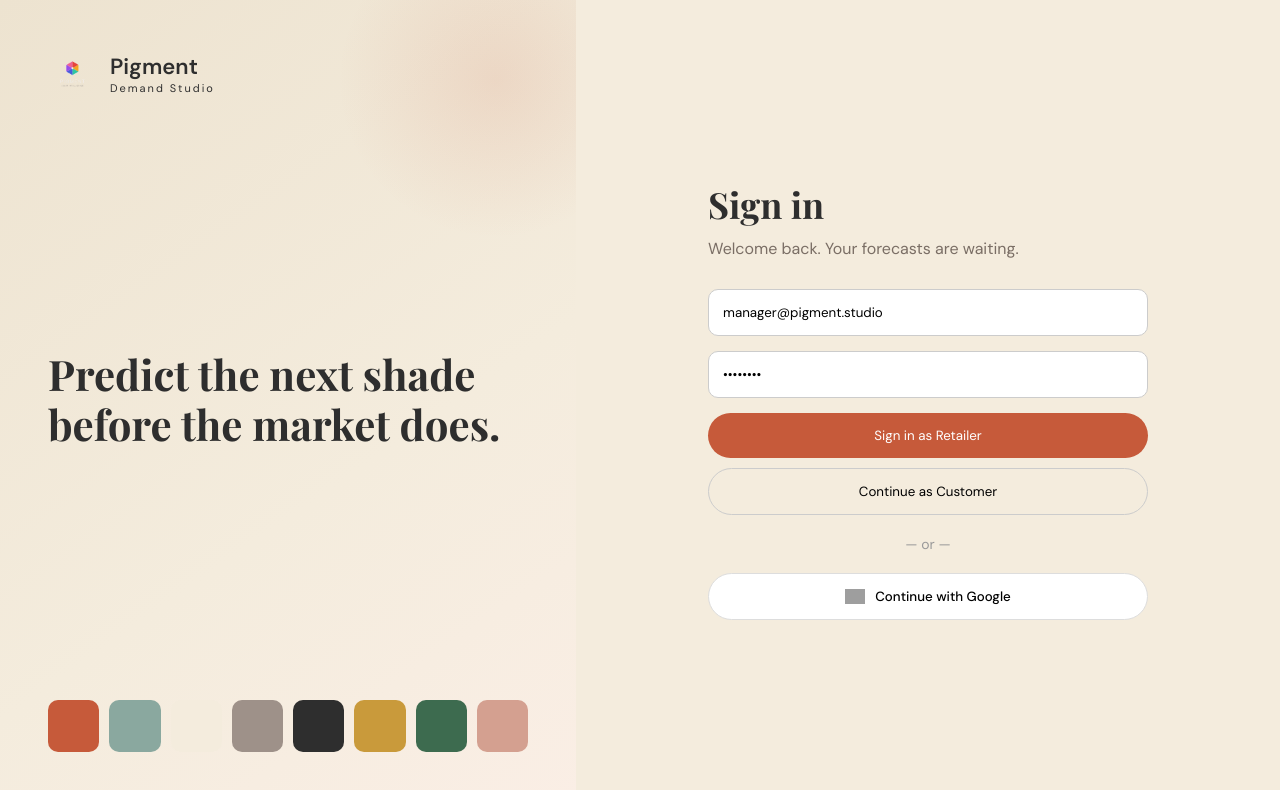
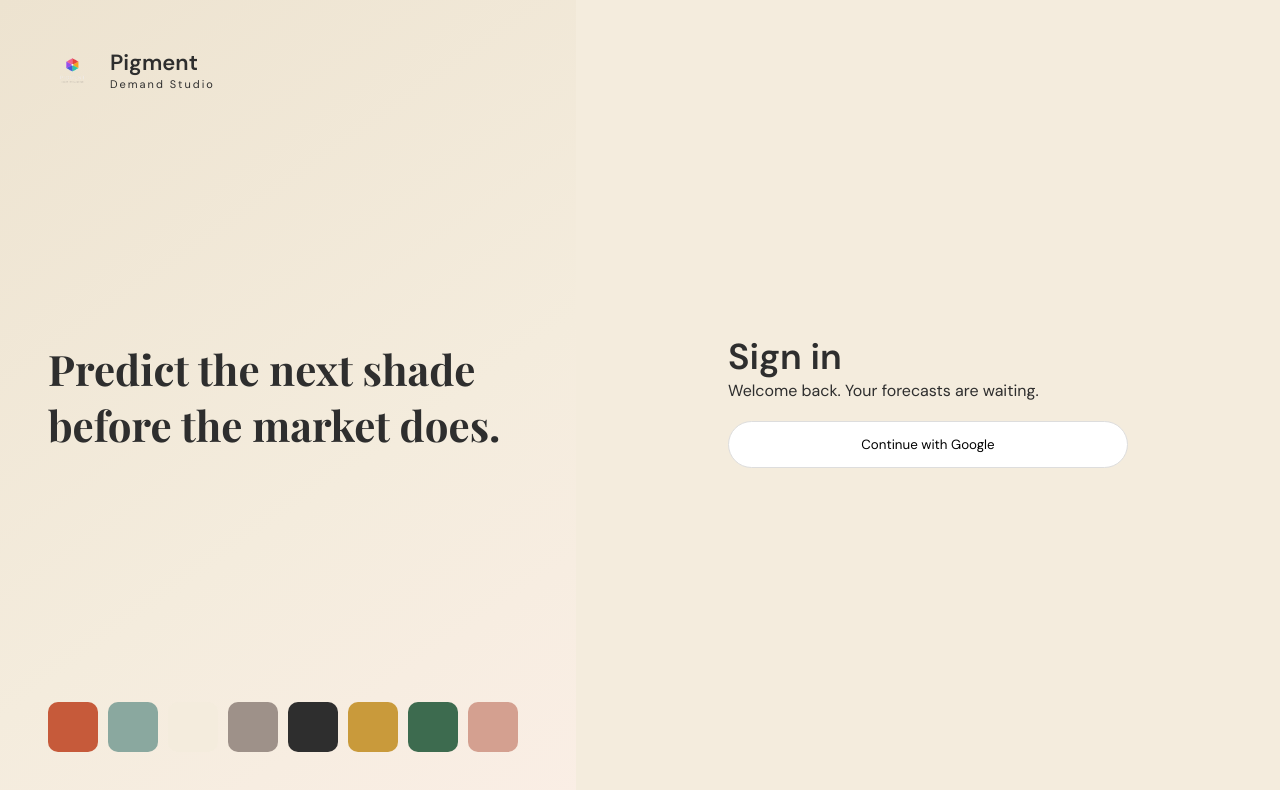
Before and after one commit to CRYPTO-JASH/Product-Management-Analysis, a React (Vite) app in the folder frontend/: page / in a window 1280 px wide. Shown: the top 790 px of the page. Built offline with nearby package versions, Linux system fonts and the light colour scheme; grey boxes are pictures that could not be loaded.

Commit message:
Fixed bugs:

```diff
--- /dev/null
+++ b/frontend/src/components/ProtectedRoute.jsx
@@ -0,0 +1,76 @@
+import React, { useEffect, useState } from 'react'
+import { Navigate } from 'react-router-dom'
+import { supabase } from '../services/supabaseClient'
+
+export default function ProtectedRoute({ children }) {
+  const [isAuthenticated, setIsAuthenticated] = useState(null)
+  const [isLoading, setIsLoading] = useState(true)
+
+  useEffect(() => {
+    let mounted = true
+
+    const checkAuth = async () => {
+      try {
+        // First check session (synchronous from stored token)
+        const { data: { session }, error: sessionError } = await supabase.auth.getSession()
+
+        if (sessionError) throw sessionError
+
+        if (mounted) {
+          if (session?.user) {
+            setIsAuthenticated(true)
+          } else {
+            // No session in storage, check current auth state
+            const { data: { user }, error: userError } = await supabase.auth.getUser()
+            if (userError) throw userError
+            setIsAuthenticated(!!user)
+          }
+        }
+      } catch (error) {
+        console.error('Auth check failed:', error)
+        if (mounted) setIsAuthenticated(false)
+      } finally {
+        if (mounted) setIsLoading(false)
+      }
+    }
+
+    checkAuth()
+
+    // Subscribe to auth state changes (handles OAuth redirect)
+    const { data: { subscription } } = supabase.auth.onAuthStateChange((event, session) => {
+      if (mounted) {
+        if (event === 'SIGNED_IN' || session?.user) {
+          setIsAuthenticated(true)
+        } else if (event === 'SIGNED_OUT') {
+          setIsAuthenticated(false)
+        }
+      }
+    })
+
+    return () => {
+      mounted = false
+      subscription?.unsubscribe()
+    }
+  }, [])
+
+  if (isLoading) {
+    return (
+      <div style={{
+        display: 'flex',
+        justifyContent: 'center',
+        alignItems: 'center',
+        height: '100vh',
+        fontSize: '18px',
+        color: '#666'
+      }}>
+        Loading...
+      </div>
+    )
+  }
+
+  if (!isAuthenticated) {
+    return <Navigate to="/" replace />
+  }
+
+  return children
+}
--- a/frontend/src/customer/pages/Shades.jsx
+++ b/frontend/src/customer/pages/Shades.jsx
@@ -1,7 +1,6 @@
 import React from "react";
 import { useAuth } from "../../context/AuthContext";
 
-// 🔥 AUTO COLOR GENERATOR
 function stringToColor(str) {
   let hash = 0;
   for (let i = 0; i < str.length; i++) {
@@ -26,8 +25,6 @@ export default function Shades() {
       id: i,
       name: item.name,
       value: Number(item.value) || 0,
-      trend: item.trend || "Normal",
-
       hex: item.hex && item.hex.startsWith("#")
         ? item.hex
         : stringToColor(item.name)
@@ -42,7 +39,7 @@ export default function Shades() {
       </h1>
 
       {sorted.length === 0 ? (
-        <p>No data available. Upload CSV from retailer side.</p>
+        <p>No data available. Upload CSV first.</p>
       ) : (
         <div style={{
           display: "grid",
--- a/frontend/src/pages/Login.jsx
+++ b/frontend/src/pages/Login.jsx
@@ -1,33 +1,17 @@
-import React, { useState } from 'react'
-import { useNavigate } from 'react-router-dom'
-import { useAuth } from "../context/AuthContext.jsx";
+import React from 'react'
 import { supabase } from '../services/supabaseClient'
 import logo from '../assets/logo.png'
 
 const PALETTE = ['#C65A3A','#8AA89F','#F4ECDD','#9E9189','#2E2E2E','#C99A3B','#3D6B4F','#D4A090']
 
 export default function Login() {
-  const { login } = useAuth()
-  const navigate = useNavigate()
-  const [email, setEmail] = useState('manager@pigment.studio')
-  const [password, setPassword] = useState('••••••••')
-
-  function handleRetailer() {
-    login('RETAILER')
-    navigate('/dashboard')
-  }
-
-  function handleCustomer() {
-    login('CUSTOMER')
-    navigate('/customer/shades')
-  }
 
   const handleGoogleLogin = async () => {
     const { error } = await supabase.auth.signInWithOAuth({
       provider: 'google',
       options: {
-        redirectTo: 'http://localhost:5173/dashboard',
-      },
+        redirectTo: `${window.location.origin}/dashboard`
+      }
     })
     if (error) console.log(error.message)
   }
@@ -35,30 +19,17 @@ export default function Login() {
   return (
     <div style={{ display:'flex', minHeight:'100vh', background:'var(--ivory)' }}>
 
-      {/* LEFT PANEL */}
+      {/* LEFT */}
       <div style={{
-        width:'45%', minHeight:'100vh',
+        width:'45%',
         background:'linear-gradient(145deg,#EDE3D0 0%,#F4ECDD 60%,#FAEEE5 100%)',
-        display:'flex', flexDirection:'column',
-        justifyContent:'space-between', padding:'48px',
-        position:'relative', overflow:'hidden'
+        display:'flex',
+        flexDirection:'column',
+        justifyContent:'space-between',
+        padding:'48px'
       }}>
-        <div style={{ position:'absolute', top:'-80px', right:'-80px',
-          width:'320px', height:'320px',
-          background:'radial-gradient(circle,rgba(198,90,58,0.12) 0%,transparent 70%)',
-          borderRadius:'50%' }} />
-
-        {/* 🔥 LOGO (FIXED) */}
         <div style={{ display:'flex', alignItems:'center', gap:'12px' }}>
-          <img
-            src={logo}
-            alt="Pigment"
-            style={{
-              width:'50px',
-              height:'50px',
-              objectFit:'contain'
-            }}
-          />
+          <img src={logo} alt="Pigment" style={{ width:'50px' }} />
           <div>
             <div style={{ fontSize:'22px', fontWeight:600 }}>Pigment</div>
             <div style={{ fontSize:'11px', letterSpacing:'2px' }}>
@@ -67,86 +38,38 @@ export default function Login() {
           </div>
         </div>
 
-        <div>
-          <h1 style={{
-            fontFamily:'Playfair Display,serif',
-            fontSize:'42px',
-            lineHeight:1.2
-          }}>
+        <h1 style={{ fontSize:'42px', fontFamily:'Playfair Display' }}>
           Predict the next shade before the market does.
         </h1>
-        </div>
 
-        <div>
         <div style={{ display:'flex', gap:'10px' }}>
           {PALETTE.map(c => (
             <div key={c} style={{
-                width:'52px',
-                height:'52px',
+              width:'50px',
+              height:'50px',
               background:c,
               borderRadius:'10px'
             }} />
           ))}
         </div>
       </div>
-      </div>
 
-      {/* RIGHT PANEL */}
+      {/* RIGHT */}
       <div style={{ flex:1, display:'flex', alignItems:'center', justifyContent:'center' }}>
-        <div style={{ width:'100%', maxWidth:'440px' }}>
+        <div style={{ width:'400px' }}>
 
-          <h2 style={{
-            fontFamily:'Playfair Display,serif',
-            fontSize:'36px',
-            marginBottom:'10px'
+          <h2 style={{ fontSize:'36px' }}>Sign in</h2>
+          <p>Welcome back. Your forecasts are waiting.</p>
+
+          <button onClick={handleGoogleLogin} style={{
+            width:'100%',
+            padding:'14px',
+            marginTop:'20px',
+            borderRadius:'50px',
+            border:'1px solid #ddd',
+            background:'#fff',
+            cursor:'pointer'
           }}>
-            Sign in
-          </h2>
-
-          <p style={{ color:'var(--text-secondary)', marginBottom:'30px' }}>
-            Welcome back. Your forecasts are waiting.
-          </p>
-
-          <input
-            value={email}
-            onChange={e => setEmail(e.target.value)}
-            style={inputStyle}
-            placeholder="Email"
-          />
-
-          <input
-            type="password"
-            value={password}
-            onChange={e => setPassword(e.target.value)}
-            style={inputStyle}
-            placeholder="Password"
-          />
-
-          <button onClick={handleRetailer} style={btnPrimary}>
-            Sign in as Retailer
-          </button>
-
-          <button onClick={handleCustomer} style={btnSecondary}>
-            Continue as Customer
-          </button>
-
-          {/* DIVIDER */}
-          <div style={{
-            textAlign:'center',
-            margin:'20px 0',
-            color:'#999',
-            fontSize:'14px'
-          }}>
-            — or —
-          </div>
-
-          {/* GOOGLE LOGIN */}
-          <button onClick={handleGoogleLogin} style={googleBtn}>
-            <img
-              src="https://www.svgrepo.com/show/475656/google-color.svg"
-              alt="google"
-              style={{ width:'20px', marginRight:'10px' }}
-            />
             Continue with Google
           </button>
 
@@ -155,44 +78,3 @@ export default function Login() {
     </div>
   )
 }
-
-const inputStyle = {
-  width:'100%',
-  padding:'14px',
-  marginBottom:'15px',
-  borderRadius:'10px',
-  border:'1px solid #ccc'
-}
-
-const btnPrimary = {
-  width:'100%',
-  padding:'14px',
-  marginBottom:'10px',
-  borderRadius:'50px',
-  background:'var(--terracotta)',
-  color:'#fff',
-  border:'none',
-  cursor:'pointer'
-}
-
-const btnSecondary = {
-  width:'100%',
-  padding:'14px',
-  borderRadius:'50px',
-  border:'1px solid #ccc',
-  background:'transparent',
-  cursor:'pointer'
-}
-
-const googleBtn = {
-  width:'100%',
-  padding:'14px',
-  borderRadius:'50px',
-  border:'1px solid #ddd',
-  background:'#fff',
-  cursor:'pointer',
-  display:'flex',
-  alignItems:'center',
-  justifyContent:'center',
-  fontWeight:500
-}
--- a/frontend/src/routes/index.jsx
+++ b/frontend/src/routes/index.jsx
@@ -1,45 +1,43 @@
 import React from 'react'
 import { Routes, Route, Navigate } from 'react-router-dom'
 import { useAuth } from '../context/AuthContext.jsx'
+
 import AdminLayout from '../layouts/AdminLayout.jsx'
-import CustomerLayout from '../layouts/CustomerLayout.jsx'
-import Login from '../pages/Login.jsx'
 import Dashboard from '../admin/pages/Dashboard.jsx'
 import Products from '../admin/pages/Products.jsx'
 import Predictions from '../admin/pages/Predictions.jsx'
 import Reports from '../admin/pages/Reports.jsx'
 import Settings from '../admin/pages/Settings.jsx'
-import Home from '../customer/pages/Home.jsx'
-import ShadeDetails from '../customer/pages/ShadeDetails.jsx'
-import Trending from '../customer/pages/Trending.jsx'
 import Shades from '../customer/pages/Shades.jsx'
-
-
+import Login from '../pages/Login.jsx'
+import ProtectedRoute from '../components/ProtectedRoute.jsx'
 
 export default function AppRoutes() {
   const { user } = useAuth()
 
   return (
     <Routes>
-      <Route path="/login" element={<Login />} />
-      <Route path="/" element={<Login />} />
 
+      {/* ROOT */}
+      <Route
+        path="/"
+        element={!user ? <Login /> : <Navigate to="/dashboard" />}
+      />
+
+      {/* ADMIN */}
       <Route element={<AdminLayout />}>
-        <Route path="/dashboard" element={<Dashboard />} />
-        <Route path="/products" element={<Products />} />
-        <Route path="/predictions" element={<Predictions />} />
-        <Route path="/reports" element={<Reports />} />
-        <Route path="/settings" element={<Settings />} />
+        <Route path="/dashboard" element={<ProtectedRoute><Dashboard /></ProtectedRoute>} />
+        <Route path="/products" element={<ProtectedRoute><Products /></ProtectedRoute>} />
+        <Route path="/predictions" element={<ProtectedRoute><Predictions /></ProtectedRoute>} />
+        <Route path="/reports" element={<ProtectedRoute><Reports /></ProtectedRoute>} />
+        <Route path="/settings" element={<ProtectedRoute><Settings /></ProtectedRoute>} />
       </Route>
 
-      <Route element={<CustomerLayout />}>
-        <Route path="/customer" element={<Home />} />
-        <Route path="/customer/shades" element={<Shades />} />
-        <Route path="/customer/shades/:id" element={<ShadeDetails />} />
-        <Route path="/customer/trending" element={<Trending />} />
-      </Route>
+      {/* CUSTOMER */}
+      <Route path="/customer/shades" element={<ProtectedRoute><Shades /></ProtectedRoute>} />
 
-      <Route path="*" element={<Navigate to="/login" replace />} />
+      <Route path="*" element={<Navigate to="/" />} />
+
     </Routes>
   )
 }
```
Also changed, not shown: frontend/src/App.jsx (+14 -11 lines), frontend/src/admin/pages/Dashboard.jsx (+47 -20 lines), frontend/src/context/AuthContext.jsx (+13 -17 lines), frontend/src/layouts/AdminLayout.jsx (+99 -6 lines). Lines whose indentation alone changed are shown as unchanged.
